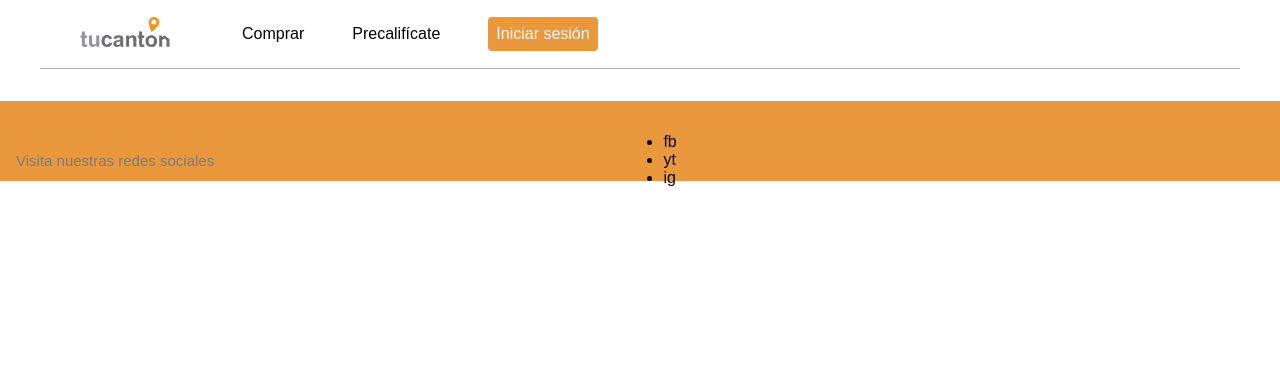
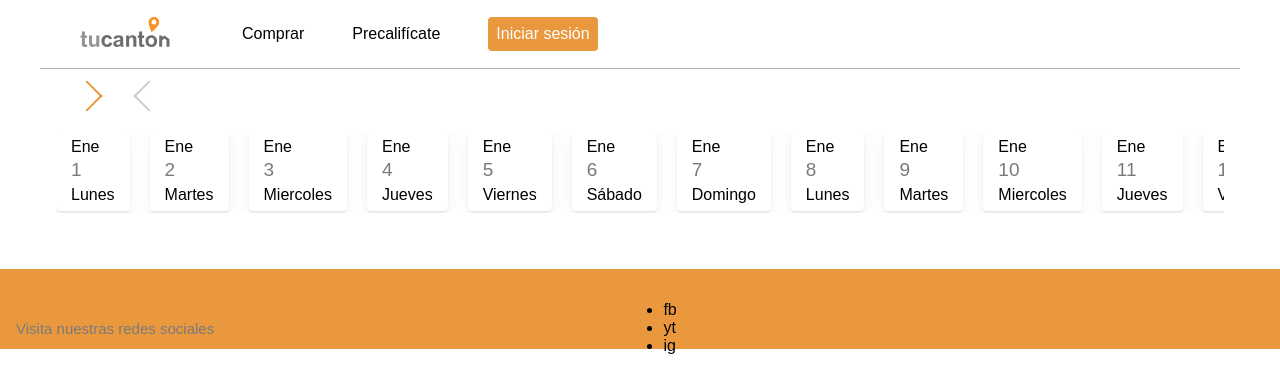
Before and after one commit to Lariicsa/tc-citas, a Vue app: page / in a window 1280 px wide. Shown: the top 392 px of the page. Built offline with nearby package versions, Linux system fonts and the light colour scheme.

Commit message:
Add first part of carousel

```diff
--- a/src/App.vue
+++ b/src/App.vue
@@ -2,18 +2,21 @@
   <div class="space" id="app">
    <Header></Header>
    <div class="container">
+     <Carousel />
    </div>
    <Footer></Footer>
   </div>
 </template>
 
 <script>
+import Carousel from './components/Carousel.vue'
 import Header from './components/Header.vue'
 import Footer from './components/Footer.vue'
 
 export default {
   name: 'app',
   components: {
+    Carousel,
     Header,
     Footer
   }
--- /dev/null
+++ b/src/components/Carousel.vue
@@ -0,0 +1,230 @@
+<template>
+  <div style="width: 100%">
+    <div class="card-carousel--nav__right" @click="moveCarousel(1)" :disabled="atEndOfList"></div>
+    <div class="card-carousel--nav__left" @click="moveCarousel(-1)" :disabled="atHeadOfList"></div>
+    <div class="card-carousel-wrapper">
+      <div class="card-carousel">
+        <div class="card-carousel--overflow-container">
+          <div
+            class="card-carousel-cards"
+            :style="{ transform: 'translateX' + '(' + currentOffset + 'px' + ')'}"
+          >
+            <div class="card-carousel--card" v-for="(item, index) in items" :key="index">
+              <div class="card-carousel--card--footer">
+                <span>{{ item.month }}</span>
+                <p>{{ item.number }}</p>
+                <span>{{ item.day }}</span>
+              </div>
+            </div>
+          </div>
+        </div>
+      </div>
+    </div>
+  </div>
+</template>
+<script>
+/* eslint-disable */
+export default {
+  name: "Carousel",
+  data() {
+    return {
+      currentOffset: 0,
+      windowSize: 3,
+      paginationFactor: 10,
+      items: [
+        { month: "Ene", day: "Lunes", number: "1" },
+        { month: "Ene", day: "Martes", number: "2" },
+        { month: "Ene", day: "Miercoles", number: "3" },
+        { month: "Ene", day: "Jueves", number: "4" },
+        { month: "Ene", day: "Viernes", number: "5" },
+        { month: "Ene", day: "Sábado", number: "6" },
+        { month: "Ene", day: "Domingo", number: "7" },
+        { month: "Ene", day: "Lunes", number: "8" },
+        { month: "Ene", day: "Martes", number: "9" },
+        { month: "Ene", day: "Miercoles", number: "10" },
+        { month: "Ene", day: "Jueves", number: "11" },
+        { month: "Ene", day: "Viernes", number: "12" },
+        { month: "Ene", day: "Sábado", number: "13" },
+        { month: "Ene", day: "Domingo", number: "14" },
+        { month: "Ene", day: "Lunes", number: "15" },
+        { month: "Ene", day: "Martes", number: "16" },
+        { month: "Ene", day: "Miercoles", number: "17" },
+        { month: "Ene", day: "Jueves", number: "18" },
+        { month: "Ene", day: "Viernes", number: "19" },
+        { month: "Ene", day: "Sábado", number: "10" },
+        { month: "Ene", day: "Domingo", number: "21" },
+        { month: "Ene", day: "Lunes", number: "22" },
+        { month: "Ene", day: "Martes", number: "23" },
+        { month: "Ene", day: "Miercoles", number: "24" },
+        { month: "Ene", day: "Jueves", number: "25" },
+        { month: "Ene", day: "Viernes", number: "26" },
+        { month: "Ene", day: "Sábado", number: "27" },
+        { month: "Ene", day: "Domingo", number: "28" },
+        { month: "Ene", day: "Lunes", number: "29" },
+        { month: "Ene", day: "Martes", number: "30" },
+        { month: "Ene", day: "Miercoles", number: "31" }
+      ]
+    };
+  },
+  computed: {
+    atEndOfList() {
+      return (
+        this.currentOffset <=
+        this.paginationFactor * -1 * (this.items.length - this.windowSize)
+      );
+    },
+    atHeadOfList() {
+      return this.currentOffset === 0;
+    }
+  },
+  methods: {
+    moveCarousel(direction) {
+      if (direction === 1 && !this.atEndOfList) {
+        this.currentOffset -= this.paginationFactor;
+      } else if (direction === -1 && !this.atHeadOfList) {
+        this.currentOffset += this.paginationFactor;
+      }
+    }
+  }
+}
+</script>
+
+<style lang="scss" scoped>
+@import "../scss/index.scss";
+.card-carousel-wrapper {
+  display: flex;
+  align-items: center;
+  justify-content: center;
+  margin: 20px 0 40px;
+  color: $grey;
+  overflow: hidden;
+}
+
+.card-carousel {
+  display: flex;
+  justify-content: center;
+  width: 100%;
+
+  &--overflow-container {
+    overflow: hidden;
+  }
+
+  &--nav__left,
+  &--nav__right {
+    display: inline-block;
+    width: 15px;
+    height: 15px;
+    padding: 10px;
+    box-sizing: border-box;
+    border-top: 2px solid $primary;
+    border-right: 2px solid $primary;
+    cursor: pointer;
+    margin: 0 20px;
+    transition: transform 150ms linear;
+    &[disabled] {
+      opacity: 0.2;
+      border-color: black;
+    }
+    position: relative;
+  }
+
+  &--nav__left {
+    transform: rotate(-135deg);
+    &:active {
+      transform: rotate(-135deg) scale(0.9);
+    }
+  }
+
+  &--nav__right {
+    transform: rotate(45deg);
+    &:active {
+      transform: rotate(45deg) scale(0.9);
+    }
+  }
+}
+
+.card-carousel-cards {
+  display: flex;
+  transition: transform 150ms ease-out;
+  transform: translatex(0px);
+
+  .card-carousel--card {
+    margin: 0 10px;
+    cursor: pointer;
+    box-shadow: 0 4px 15px 0 rgba(40, 44, 53, 0.06),
+      0 2px 2px 0 rgba(40, 44, 53, 0.08);
+    background-color: #fff;
+    border-radius: 4px;
+    z-index: 3;
+    margin-bottom: 2px;
+
+    &:first-child {
+      margin-left: 0;
+    }
+
+    &:last-child {
+      margin-right: 0;
+    }
+
+    &--footer {
+      border-top: 0;
+      padding: 7px 15px;
+
+      p {
+        padding: 3px 0;
+        margin: 0;
+        margin-bottom: 2px;
+        font-size: 19px;
+        font-weight: 500;
+        color: $grey;
+        user-select: none;
+
+        &:nth-of-type(2) {
+          font-size: 12px;
+          font-weight: 300;
+          padding: 6px;
+          background: rgba(40, 44, 53, 0.06);
+          display: inline-block;
+          position: relative;
+          margin-left: 4px;
+          color: $grey;
+
+          &:before {
+            content: "";
+            float: left;
+            position: absolute;
+            top: 0;
+            left: -12px;
+            width: 0;
+            height: 0;
+            border-color: transparent rgba(40, 44, 53, 0.06) transparent
+              transparent;
+            border-style: solid;
+            border-width: 12px 12px 12px 0;
+          }
+
+          &:after {
+            content: "";
+            position: absolute;
+            top: 10px;
+            left: -1px;
+            float: left;
+            width: 4px;
+            height: 4px;
+            border-radius: 2px;
+            background: $clear;
+          }
+        }
+      }
+    }
+  }
+}
+
+h1 {
+  font-size: 3.6em;
+  font-weight: 100;
+  text-align: center;
+  margin-bottom: 0;
+  color: $primary;
+}
+</style>
```
